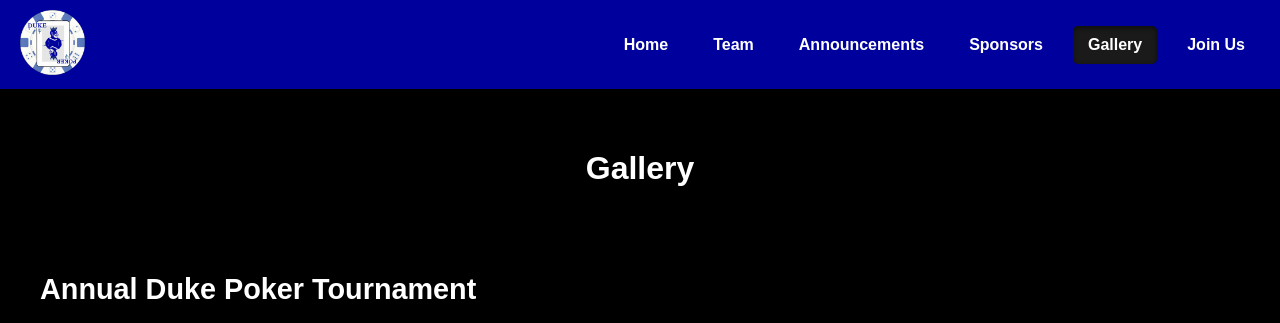
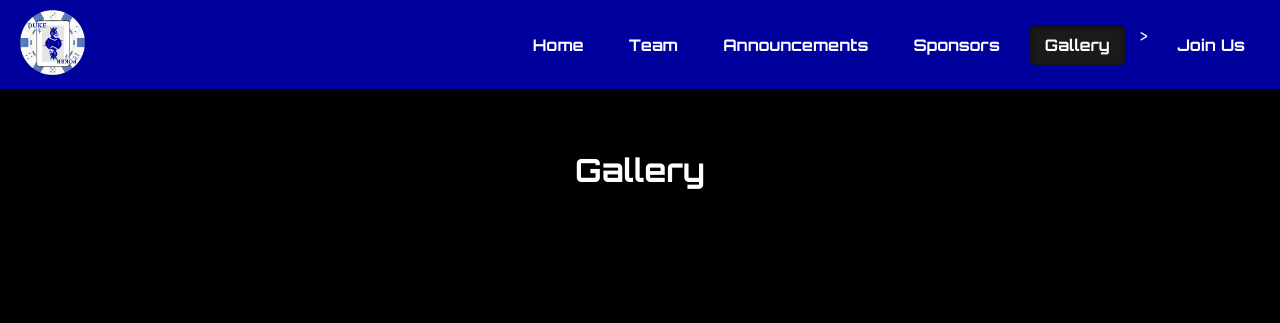
Before and after one commit to D0lphin2x/DukePoker, a Flask app: page /gallery in a window 1280 px wide. Shown: the top 323 px of the page. Run offline with Flask 3, Linux system fonts and the light colour scheme.

Commit message:
maybe good

```diff
--- a/duke-poker-website/app.py
+++ b/duke-poker-website/app.py
@@ -19,22 +19,11 @@
     # Change dictionary as required for photos and titles
     announcements = [
         {
-            "title": "Annual Duke Poker Tournament",
-            "date": "May 1, 2025",
-            "description": "Join us for the biggest poker event of the year! Open to all Duke students.",
-            "image": "static/images/tournament.jpg"  # Example image path
+            "title": "First Poker Night",
+            "date": "October 3, 2025: 7 PM - 11 PM",
+            "description": "Join us for the first poker event of the year! Students of all experience levels can join",
+            "image": "static/images/R.jpeg"  # Example image path
         },
-        {
-            "title": "Weekly Poker Night",
-            "date": "Every Friday at 7 PM",
-            "description": "Come and enjoy a casual poker night with fellow enthusiasts."
-        },
-        {
-            "title": "Strategy Workshop",
-            "date": "April 15, 2025",
-            "description": "Learn advanced poker strategies from our experienced members.",
-            "image": "static/images/workshop.jpg"  # Example image path
-        }
     ]
     return render_template('announcements.html', announcements=announcements)
 
@@ -42,21 +31,6 @@
 def sponsors():
     # Example sponsors data
     sponsors = [
-        {
-            "name": "PokerStars",
-            "logo": "static/images/pokerstars_logo.png",
-            "description": "PokerStars is the leading online poker platform, supporting our events and workshops."
-        },
-        {
-            "name": "Duke Alumni Association",
-            "logo": "static/images/duke_alumni_logo.png",
-            "description": "The Duke Alumni Association generously sponsors our annual tournaments and networking events."
-        },
-        {
-            "name": "Blue Devil Gaming",
-            "logo": "static/images/blue_devil_gaming_logo.png",
-            "description": "Blue Devil Gaming provides resources and support for our gaming nights and strategy workshops."
-        }
     ]
     return render_template('sponsors.html', sponsors=sponsors)
 
@@ -64,28 +38,6 @@
 def gallery():
     # Change dictionary as required for photos and titles
     gallery_events = [
-        {
-            "title": "Annual Duke Poker Tournament",
-            "images": [
-                "static/images/tournament1.jpg",
-                "static/images/tournament2.jpg",
-                "static/images/tournament3.jpg"
-            ]
-        },
-        {
-            "title": "Weekly Poker Night",
-            "images": [
-                "static/images/pokernight1.jpg",
-                "static/images/pokernight2.jpg"
-            ]
-        },
-        {
-            "title": "Strategy Workshop",
-            "images": [
-                "static/images/workshop1.jpg",
-                "static/images/workshop2.jpg"
-            ]
-        }
     ]
     return render_template('gallery.html', gallery_events=gallery_events)
 
--- a/duke-poker-website/static/css/styles.css
+++ b/duke-poker-website/static/css/styles.css
@@ -1,11 +1,16 @@
 /* General Reset */
+
 body, html {
     margin: 0;
     padding: 0;
-    font-family: 'Arial', sans-serif;
+    font-family: 'Orbitron', sans-serif;
     background-color: black;
     color: white;
+    height: 100%;
+    display: flex;
+    flex-direction: column;
 }
+
 
 /* Header Styling */
 header {
@@ -117,7 +122,8 @@
 body, html {
     margin: 0;
     padding: 0;
-    font-family: 'Arial', sans-serif;
+    /* Use Orbitron (loaded from Google Fonts in templates) with sans-serif fallback */
+    font-family: 'Orbitron', sans-serif;
     background-color: black;
     color: white;
     height: 100%; /* Full height for the body and html */
--- a/duke-poker-website/templates/announcements.html
+++ b/duke-poker-website/templates/announcements.html
@@ -2,6 +2,7 @@
 <!DOCTYPE html>
 <html lang="en">
 <head>
+    <link href="https://fonts.googleapis.com/css2?family=Orbitron:wght@300;400;700&display=swap" rel="stylesheet">
     <meta charset="UTF-8">
     <meta name="viewport" content="width=device-width, initial-scale=1.0">
     <title>Announcements - Duke Poker Club</title>
@@ -16,8 +17,8 @@
             <a href="{{ url_for('home') }}">Home</a>
             <a href="{{ url_for('team') }}">Team</a>
             <a href="{{ url_for('announcements') }}" class="active">Announcements</a>
-            <a href="{{ url_for('sponsors') }}">Sponsors</a>
-            <a href="{{ url_for('gallery') }}">Gallery</a>
+            <!--<a href="{{ url_for('sponsors') }}">Sponsors</a>
+            <a href="{{ url_for('gallery') }}">Gallery</a>-->
             <a href="{{ url_for('join') }}">Join Us</a>
         </nav>
     </header>
--- a/duke-poker-website/templates/gallery.html
+++ b/duke-poker-website/templates/gallery.html
@@ -2,6 +2,7 @@
 <!DOCTYPE html>
 <html lang="en">
 <head>
+    <link href="https://fonts.googleapis.com/css2?family=Orbitron:wght@300;400;700&display=swap" rel="stylesheet">
     <meta charset="UTF-8">
     <meta name="viewport" content="width=device-width, initial-scale=1.0">
     <title>Gallery - Duke Poker Club</title>
@@ -17,7 +18,7 @@
             <a href="{{ url_for('team') }}">Team</a>
             <a href="{{ url_for('announcements') }}">Announcements</a>
             <a href="{{ url_for('sponsors') }}">Sponsors</a>
-            <a href="{{ url_for('gallery') }}" class="active">Gallery</a>
+            <a href="{{ url_for('gallery') }}" class="active">Gallery</a>>
             <a href="{{ url_for('join') }}">Join Us</a>
         </nav>
     </header>
--- a/duke-poker-website/templates/index.html
+++ b/duke-poker-website/templates/index.html
@@ -1,6 +1,7 @@
 <!DOCTYPE html>
 <html lang="en">
 <head>
+    <link href="https://fonts.googleapis.com/css2?family=Orbitron:wght@300;400;700&display=swap" rel="stylesheet">
     <meta charset="UTF-8">
     <meta name="viewport" content="width=device-width, initial-scale=1.0">
     <title>Duke Poker Club</title>
@@ -15,8 +16,8 @@
             <a href="{{ url_for('home') }}"class="active">Home</a>
             <a href="{{ url_for('team') }}">Team</a>
             <a href="{{ url_for('announcements') }}">Announcements</a>
-            <a href="{{ url_for('sponsors') }}">Sponsors</a>
-            <a href="{{ url_for('gallery') }}">Gallery</a>
+            <!--<!--<a href="{{ url_for('sponsors') }}">Sponsors</a>
+            <a href="{{ url_for('gallery') }}">Gallery</a>-->
             <a href="{{ url_for('join') }}">Join Us</a>
         </nav>
     </header>
--- a/duke-poker-website/templates/join.html
+++ b/duke-poker-website/templates/join.html
@@ -2,6 +2,7 @@
 <!DOCTYPE html>
 <html lang="en">
 <head>
+    <link href="https://fonts.googleapis.com/css2?family=Orbitron:wght@300;400;700&display=swap" rel="stylesheet">
     <meta charset="UTF-8">
     <meta name="viewport" content="width=device-width, initial-scale=1.0">
     <title>Join Us - Duke Poker Club</title>
@@ -16,8 +17,8 @@
             <a href="{{ url_for('home') }}">Home</a>
             <a href="{{ url_for('team') }}">Team</a>
             <a href="{{ url_for('announcements') }}">Announcements</a>
-            <a href="{{ url_for('sponsors') }}">Sponsors</a>
-            <a href="{{ url_for('gallery') }}">Gallery</a>
+            <!--<a href="{{ url_for('sponsors') }}">Sponsors</a>
+            <a href="{{ url_for('gallery') }}">Gallery</a>-->
             <a href="{{ url_for('join') }}" class="active">Join Us</a>
         </nav>
     </header>
--- a/duke-poker-website/templates/sponsors.html
+++ b/duke-poker-website/templates/sponsors.html
@@ -2,6 +2,7 @@
 <!DOCTYPE html>
 <html lang="en">
 <head>
+    <link href="https://fonts.googleapis.com/css2?family=Orbitron:wght@300;400;700&display=swap" rel="stylesheet">
     <meta charset="UTF-8">
     <meta name="viewport" content="width=device-width, initial-scale=1.0">
     <title>Sponsors - Duke Poker Club</title>
--- a/duke-poker-website/templates/team.html
+++ b/duke-poker-website/templates/team.html
@@ -1,6 +1,7 @@
 <!DOCTYPE html>
 <html lang="en">
 <head>
+    <link href="https://fonts.googleapis.com/css2?family=Orbitron:wght@300;400;700&display=swap" rel="stylesheet">
     <meta charset="UTF-8">
     <meta name="viewport" content="width=device-width, initial-scale=1.0">
     <title>Our Team - Duke Poker Club</title>
@@ -15,8 +16,8 @@
             <a href="{{ url_for('home') }}">Home</a>
             <a href="{{ url_for('team') }}" class="active">Team</a>
             <a href="{{ url_for('announcements') }}">Announcements</a>
-            <a href="{{ url_for('sponsors') }}">Sponsors</a>
-            <a href="{{ url_for('gallery') }}">Gallery</a>
+            <!--<a href="{{ url_for('sponsors') }}">Sponsors</a>
+            <a href="{{ url_for('gallery') }}">Gallery</a>-->
             <a href="{{ url_for('join') }}">Join Us</a>
         </nav>
     </header>
```
Also changed, not shown: duke-poker-website/static/images/R.jpeg (added).
